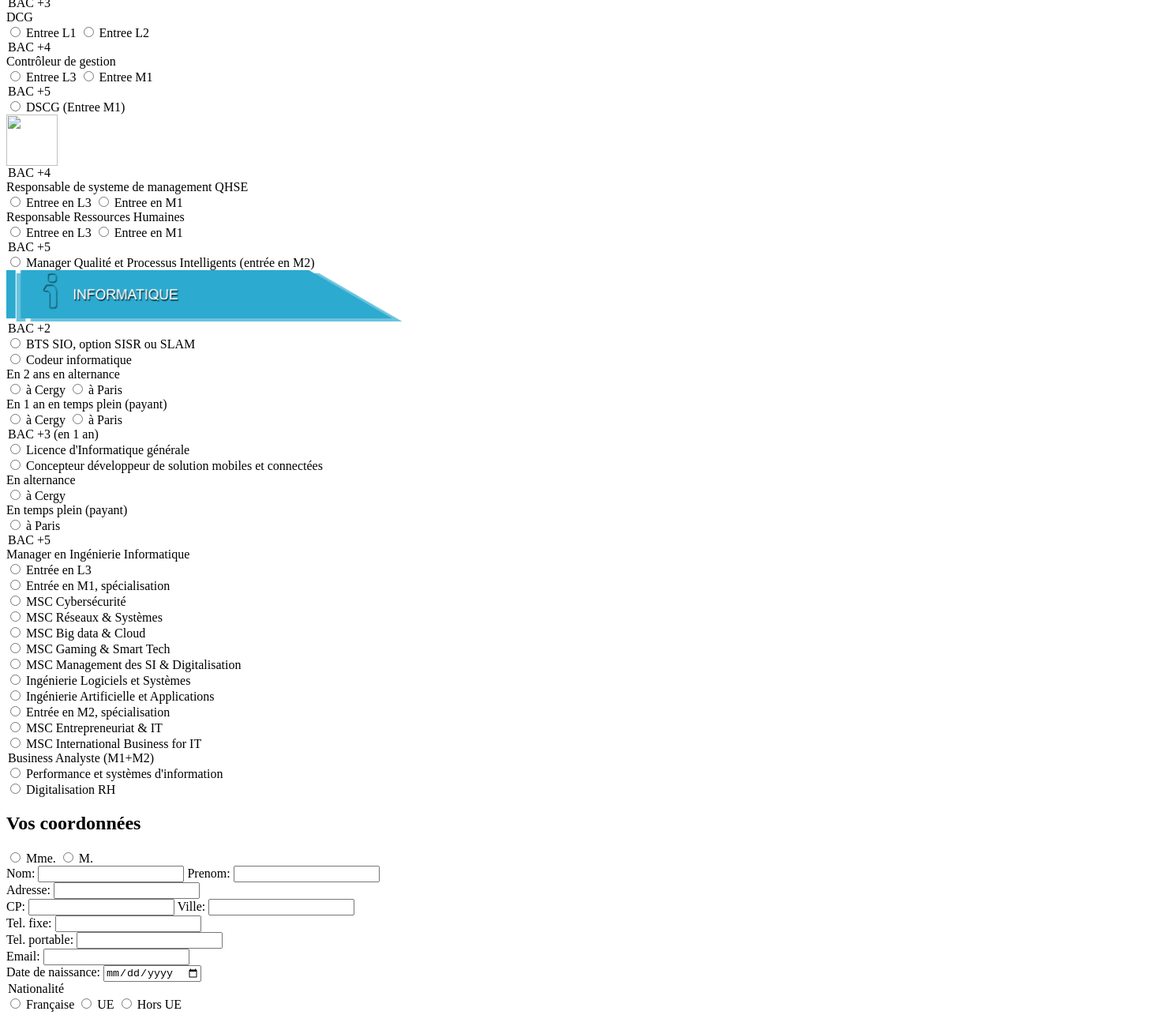
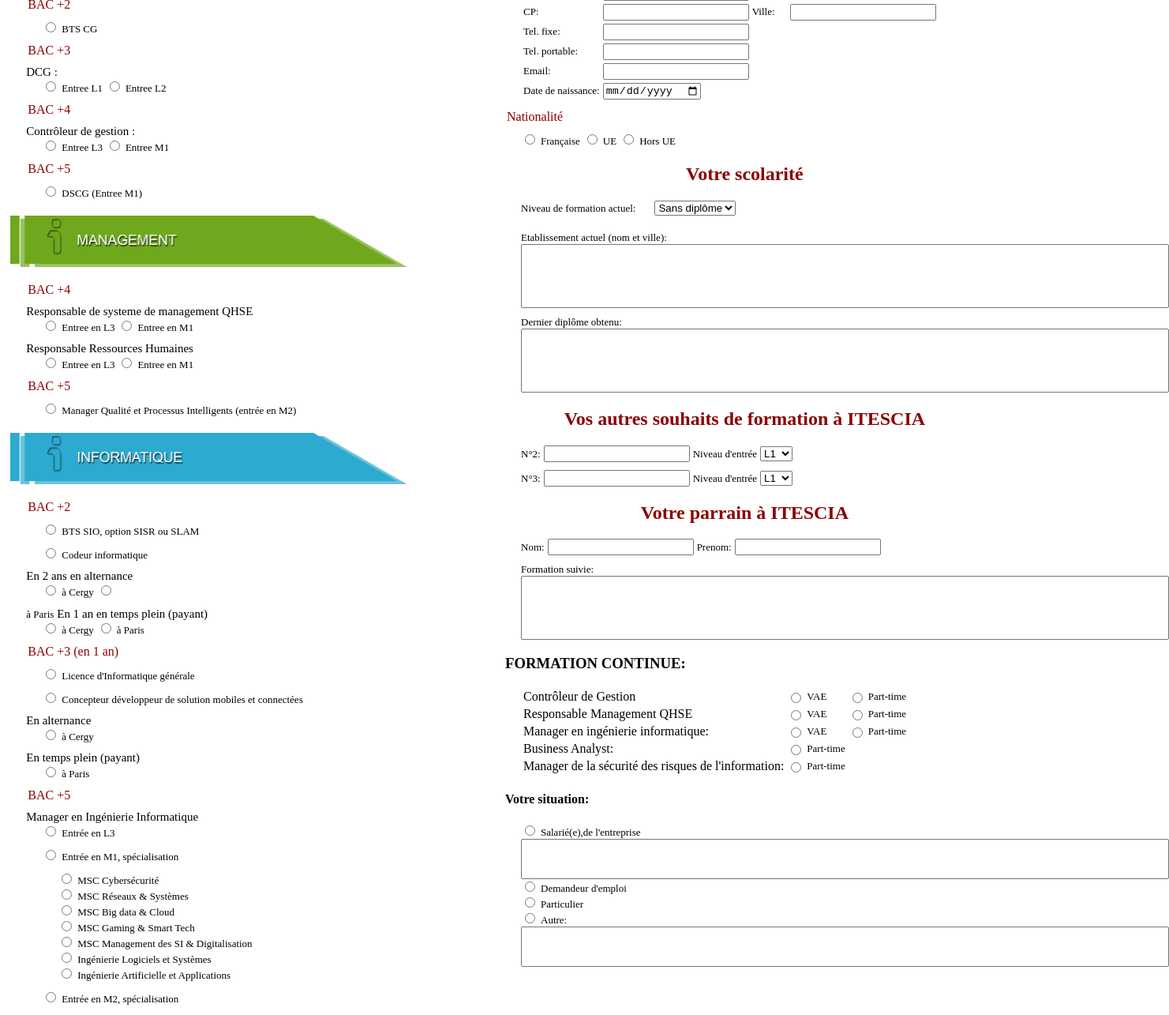
Before and after one commit to Lrt95/HTML, a plain HTML site: page index.html in a window 1280 px wide. Shown: the part 407-1692 px from the top of the page at 79% size, 1481 px wide, since content can reach past the window. Drawn offline with Linux system fonts and the light colour scheme; files that its build step writes are made by us from their sources.

Commit message:
css body

```diff
--- a/assets/css/style.css
+++ b/assets/css/style.css
@@ -0,0 +1,65 @@
+body section {
+    width: 48%;
+}
+body form {
+    display: flex;
+    flex: 1 ;
+    flex-wrap: wrap;
+    justify-content: center;
+}
+
+body legend {
+    color: darkred;
+    margin-bottom: 10px;
+}
+
+body label {
+    font-size: 13px;
+}
+
+body span {
+    font-size: 15px;
+}
+
+.btn-send {
+    width: 10%;
+}
+.title {
+    color: darkred;
+    text-align: center;
+}
+
+.subtitle {
+    color: darkred;
+    text-align: center;
+}
+
+.gestion {
+    margin: 20px;
+}
+
+.management {
+    margin: 20px;
+}
+
+.informatique {
+    margin: 20px;
+}
+
+.information {
+    margin: 20px;
+}
+
+.list {
+    margin-left: 20px;
+    margin-bottom: 10px;
+}
+
+.sub-list {
+    margin-left: 20px;
+    margin-bottom: 10px;
+}
+
+.scolarity-text {
+    resize: none;
+}
--- a/index.html
+++ b/index.html
@@ -4,7 +4,7 @@
     <meta charset="utf-8">
     <title>Formulaire informations Itescia</title>
     <link rel="icon" type="image/png" href="assets/image/itescia.png" />
-    <link rel="stylesheet" href="style.css" />
+    <link rel="stylesheet" href="assets/css/style.css" />
 </head>
 
 
@@ -27,20 +27,18 @@
 
 
 <body>
-    <h1>Demande d'information Itescia</h1>
+    <h1 class="title">Demande d'information Itescia</h1>
     <form>
         <section>
-            <h2>Votre 1er choix de formation à Itescia</h2>
-
-
+            <h2 class="subtitle">Votre 1er choix de formation à Itescia</h2>
             <aside>
                 <img src="assets/image/banniere_gestion.png"
                      alt="logo gestion"
                      height="65px">
             </aside>
-            <article>
+            <article class="gestion">
                 <legend>BAC +2</legend>
-                <div>
+                <div class="list">
                     <input type="radio"
                            id="bts_cg"
                            name="select_formation"
@@ -48,8 +46,8 @@
                     <label for="bts_cg">BTS CG</label>
                 </div>
                 <legend>BAC +3</legend>
-                <span>DCG</span>
-                <div>
+                <span>DCG :</span>
+                <div class="list">
                     <input type="radio"
                            id="dcg_l1"
                            name="select_formation"
@@ -62,8 +60,8 @@
                     <label for="dcg_l2">Entree L2</label>
                 </div>
                 <legend>BAC +4</legend>
-                <span>Contrôleur de gestion</span>
-                <div>
+                <span>Contrôleur de gestion :</span>
+                <div class="list">
                     <input type="radio"
                            id="bac4_l3"
                            name="select_formation"
@@ -76,7 +74,7 @@
                     <label for="bac_m1">Entree M1</label>
                 </div>
                 <legend>BAC +5</legend>
-                <div>
+                <div class="list">
                     <input type="radio"
                            id="bac5"
                            name="select_formation"
@@ -87,13 +85,13 @@
 
 
             <aside>
-                <img src="assets/image/banniere_anagement.png"
+                <img src="assets/image/banniere_management.png"
                 height="65px">
             </aside>
-            <article>
+            <article class="management">
                 <legend>BAC +4</legend>
                 <span>Responsable de systeme de management QHSE</span>
-                <div>
+                <div class="list">
                     <input type="radio"
                            id="rsmqhse_l3"
                            name="select_formation"
@@ -106,7 +104,7 @@
                     <label for="rsmqhse_m1">Entree en M1</label>
                 </div>
                 <span>Responsable Ressources Humaines</span>
-                <div>
+                <div class="list">
                 <input type="radio"
                        id="rrh_l3"
                        name="select_formation"
@@ -119,7 +117,7 @@
                     <label for="rrh_m1">Entree en M1</label>
                 </div>
                 <legend>BAC +5</legend>
-                <div>
+                <div class="list">
                     <input type="radio"
                            id="mqpi"
                            name="select_formation"
@@ -133,14 +131,16 @@
                 <img src="assets/image/banniere_informatique.png"
                 height="65px">
             </aside>
-            <article>
+            <article class="informatique">
                 <legend>BAC +2</legend>
+                <div class="list">
                     <input type="radio"
                            id="bts_sio"
                            name="select_formation"
                            value="entree_bts_sio">
                     <label for="bts_sio">BTS SIO, option SISR ou SLAM</label>
-                <div>
+                </div>
+                <div class="list">
                     <input type="radio"
                            id="codeur_informatique"
                            name="select_formation"
@@ -148,7 +148,7 @@
                     <label for="codeur_informatique">Codeur informatique</label>
                 </div>
                     <span>En 2 ans en alternance</span>
-                    <div>
+                    <div class="list">
                         <input type="radio"
                                id="codeur_cergy_alt"
                                name="select_place"
@@ -158,10 +158,10 @@
                                id="codeur_paris_alt"
                                name="select_place"
                                value="entree_codeur">
+                    </div>
                     <label for="codeur_paris_alt">à Paris</label>
-                    </div>
                     <span>En 1 an en temps plein (payant)</span>
-                    <div>
+                    <div class="list">
                         <input type="radio"
                                id="codeur_cergy"
                                name="select_place"
@@ -174,14 +174,14 @@
                         <label for="codeur_paris">à Paris</label>
                     </div>
                 <legend>BAC +3 (en 1 an)</legend>
-                <div>
+                <div class="list">
                     <input type="radio"
                            id="lig"
                            name="select_formation"
                            value="entree_lig">
                     <label for="lig">Licence d'Informatique générale</label>
                 </div>
-                <div>
+                <div class="list">
                     <input type="radio"
                            id="cdsmc"
                            name="select_formation"
@@ -189,7 +189,7 @@
                     <label for="cdsmc">Concepteur développeur de solution mobiles et connectées</label>
                 </div>
                 <span>En alternance</span>
-                <div>
+                <div class="list">
                     <input type="radio"
                            id="cdsmc_cergy"
                            name="select_place"
@@ -197,7 +197,7 @@
                     <label for="cdsmc_cergy">à Cergy</label>
                 </div>
                 <span>En temps plein (payant)</span>
-                <div>
+                <div class="list">
                     <input type="radio"
                            id="cdsmc_paris"
                            name="select_place"
@@ -206,21 +206,22 @@
                 </div>
                 <legend>BAC +5</legend>
                 <span>Manager en Ingénierie Informatique</span>
-                <div>
+                <div class="list">
                     <input type="radio"
                            id="mii_l3"
                            name="select_formation"
                            value="entree_mii">
                     <label for="mii_l3">Entrée en L3</label>
                 </div>
-                <div>
+                <div class="list">
                     <input type="radio"
                            id="mii_m1"
                            name="select_formation"
                            value="entree_mii">
                     <label for="mii_m1">Entrée en M1, spécialisation</label>
                 </div>
-                <div>
+                <div class="list">
+                    <div class="sub-list">
                         <div>
                             <input type="radio"
                                    id="msc_cyb"
@@ -271,14 +272,16 @@
                             <label for="ing_ia">Ingénierie Artificielle et Applications</label>
                         </div>
                     </div>
-                <div>
+                </div>
+                <div class="list">
                     <input type="radio"
                            id="mii_m2"
                            name="select_formation"
                            value="entree_mii">
                     <label for="mii_m2">Entrée en M2, spécialisation</label>
                 </div>
-                <div>
+                <div class="list">
+                    <div class="sub-list">
                         <div>
                             <input type="radio"
                                    id="msc_ent_it"
@@ -291,15 +294,16 @@
                             <label for="msc_int_it">MSC International Business for IT</label>
                         </div>
                     </div>
+                </div>
                 <legend>Business Analyste (M1+M2)</legend>
-                <div>
+                <div class="list">
                 <input type="radio"
                        id="perfo_sys_info"
                        name="select_option"
                        value="entree_business_analyste">
                 <label for="perfo_sys_info">Performance et systèmes d'information</label>
                 </div>
-                <div>
+                <div class="list">
                 <input type="radio"
                        id="digi_rh"
                        name="select_option"
@@ -308,12 +312,12 @@
                 </div>
             </article>
         </section>
-        <section>
+        <section class="information">
 
 
             <article>
-                <h2>Vos coordonnées</h2>
-                <div>
+                <h2 class="subtitle">Vos coordonnées</h2>
+                <div class="list">
                     <input type="radio"
                            name="gender"
                            id="female"
@@ -326,71 +330,99 @@
                            value="male"
                            required>
                     <label for="male">M.</label>
-                </div>
-                <div>
-                    <label for="last_name">Nom:</label>
-                    <input type="text"
+                    <table>
+                        <tr>
+                            <td><label for="last_name">Nom:</label></td>
+                            <td> <input type="text"
                                         name="last_name"
                                         id="last_name"
-                           required>
-                    <label for="first_name">Prenom:</label>
-                    <input type="text"
+                                        required></td>
+                            <td><label for="first_name">Prenom:</label></td>
+                            <td><input type="text"
                                        name="first_name"
                                        id="first_name"
-                           required>
-                </div>
-                <div>
-                    <label for="address">Adresse:</label>
-                    <input type="text"
+                                       required></td>
+                        </tr>
+                        <tr>
+                            <td><label for="address">Adresse:</label></td>
+                            <td><input type="text"
                                        name="address"
                                        id="address"
-                           required>
-                </div>
-                <div>
+                                       required></td>
+                        </tr>
+                        <tr>
+                            <td>
                                 <label for="postal_code">CP:</label>
+                            </td>
+                            <td>
                                 <input type="text"
                                        name="postal_code"
                                        id="postal_code"
                                        required>
+                            </td>
+                            <td>
                                 <label for="city">Ville:</label>
+                            </td>
+                            <td>
                                 <input type="text"
                                        name="city"
                                        id="city"
                                        required>
-                </div>
-                <div>
+                            </td>
+                        </tr>
+                        <tr>
+                            <td>
                                 <label for="phone">Tel. fixe:</label>
+                            </td>
+                            <td>
                                 <input type="tel"
                                        maxlength="10"
                                        pattern="[0-9]{2}-[0-9]{2}-[0-9]{2}-[0-9]{2}-[0-9]{2}"
                                        name="phone" id="phone"
                                        required>
-                </div>
-                <div>
+                            </td>
+                        </tr>
+                        <tr>
+                            <td>
                                 <label for="gsm">Tel. portable:</label>
+                            </td>
+                            <td>
                                 <input type="tel"
                                        maxlength="10"
                                        pattern="[0-9]{2}-[0-9]{2}-[0-9]{2}-[0-9]{2}-[0-9]{2}"
                                        name="gsm"
                                        id="gsm"
                                        required>
-                </div>
-                <div>
+                            </td>
+                        </tr>
+                        <tr>
+                            <td>
                                 <label for="email">Email:</label>
+                            </td>
+                            <td>
                                 <input type="email"
                                        name="email"
                                        id="email"
                                        required>
-                </div>
-                <div>
+                            </td>
+                        </tr>
+                        <tr>
+                            <td>
                                 <label for="birthday">Date de naissance:</label>
+                            </td>
+                            <td>
                                 <input type="date"
                                        name="birthday"
                                        id="birthday"
                                        required>
+                            </td>
+                        </tr>
+                    </table>
                 </div>
-                <div>
+
+
                 <legend>Nationalité</legend>
+                <div class="list">
                     <input type="radio"
                            name="nationality"
                            id="french"
@@ -414,11 +446,10 @@
 
 
             <article>
-                <h2>Votre scolarité</h2>
-                <div>
-                    <label for="formation">Niveau de formation actuel:</label>
-                    </br>
-                    <select name="formation" id="formation">
+                <h2 class="subtitle">Votre scolarité</h2>
+                <div class="list">
+                    <label>Niveau de formation actuel:</label>
+                    <select class="list" name="formation" id="formation">
                         <option value="none">Sans diplôme</option>
                         <option value="bac">Niveau BAC</option>
                         <option value="bac1">BAC +1</option>
@@ -428,19 +459,23 @@
                         <option value="bac5">BAC +5</option>
                     </select>
                 </div>
-                <div>
+                <div class="list">
                     <label for="school">Etablissement actuel (nom et ville):</label>
                     </br>
-                    <textarea
+                    <textarea class="scolarity-text"
+                              cols="100"
+                              rows="5"
                               name="school"
                               id="school"
                               required>
                     </textarea>
                 </div>
-                <div>
+                <div class="list">
                     <label for="degree">Dernier diplôme obtenu:</label>
                     </br>
-                    <textarea
+                    <textarea class="scolarity-text"
+                              cols="100"
+                              rows="5"
                               name="degree"
                               id="degree"
                               required>
@@ -450,8 +485,8 @@
 
 
             <article>
-                <h2>Vos autres souhaits de formation à ITESCIA</h2>
-                <div>
+                <h2 class="subtitle">Vos autres souhaits de formation à ITESCIA</h2>
+                <div class="list">
                     <label for="choice_2">N°2:</label>
                     <input type="text"
                            name="choice_2"
@@ -466,7 +501,7 @@
                         <option value="bac5">M2</option>
                     </select>
                 </div>
-                <div>
+                <div class="list">
                     <label for="choice_3">N°3:</label>
                     <input type="text"
                            name="choice_3"
@@ -485,8 +520,8 @@
 
 
             <article>
-                <h2>Votre parrain à ITESCIA</h2>
-                <div>
+                <h2 class="subtitle">Votre parrain à ITESCIA</h2>
+                <div class="list">
                     <label for="last_name_1">Nom:</label>
                     <input type="text"
                            name="last_name"
@@ -498,80 +533,127 @@
                            id="first_name_1"
                            required>
                 </div>
-                <div>
+                <div class="list">
                     <label for="formation_in_progress">Formation suivie:</label>
                     </br>
-                    <textarea
+                    <textarea class="scolarity-text"
+                            cols="100"
+                            rows="5"
                             name="formation_in_progress"
                             id="formation_in_progress"
                             required>
                     </textarea>
                 </div>
                 <h3>FORMATION CONTINUE:</h3>
-                <table>
+                <table class="list">
                   <tr>
-                <ul>
-                    <li>Contrôleur de Gestion
+                      <td>
+                          Contrôleur de Gestion
+                      </td>
+                      <td>
                           <input type="radio"
                                  name="radio"
                                  id="vae"
                                  required>
+                      </td>
+                      <td>
                           <label for="vae">VAE</label>
+                      </td>
+                      <td>
                           <input type="radio"
                                  name="radio"
                                  id="part_time"
                                  required>
+                      </td>
+                      <td>
                           <label for="part_time">Part-time</label>
-                    </li>
-                    <li>Responsable Management QHSE
+                      </td>
+                    </tr>
+                    <tr>
+                        <td>
+                            Responsable Management QHSE
+                        </td>
+                        <td>
                             <input type="radio"
                                    name="radio"
                                    id="vae_1"
                                    required>
+                        </td>
+                        <td>
                             <label for="vae_1">VAE</label>
+                        </td>
+                        <td>
                             <input type="radio"
                                    name="radio"
                                    id="part_time_1"
                                    required>
+                        </td>
+                        <td>
                             <label for="part_time_1">Part-time</label>
-                    </li>
-                    <li>Manager en ingénierie informatique:
+                        </td>
+                    </tr>
+                    <tr>
+                        <td>
+                            Manager en ingénierie informatique:
+                        </td>
+                        <td>
                             <input type="radio"
                                    name="radio"
                                    id="vae_2"
                                    required>
+                        </td>
+                        <td>
                             <label for="vae_2">VAE</label>
+                        </td>
+                        <td>
                             <input type="radio"
                                    name="radio"
                                    id="part_time_2"
                                    required>
+                        </td>
+                        <td>
                             <label for="part_time_2">Part-time</label>
-                    </li>
-                    <li>Business Analyst:
+                        </td>
+                    </tr>
+                    <tr>
+                        <td>
+                            Business Analyst:
+                        </td>
+                        <td>
                             <input type="radio"
                                    name="radio"
                                    id="part_time_3"
                                    required>
+                        </td>
+                        <td>
                             <label for="part_time_3">Part-time</label>
-                    </li>
-                    <li>Manager de la sécurité des risques de l'information:
+                        </td>
+                    </tr>
+                    <tr>
+                        <td>
+                        Manager de la sécurité des risques de l'information:
+                        </td>
+                        <td>
                             <input type="radio"
                                    name="radio"
                                    id="part_time_4"
                                    required>
+                        </td>
+                        <td>
                             <label for="part_time_4">Part-time</label>
-                    </li>
-                </ul>
+                        </td>
                     </tr>
               </table>
                 <h4>Votre situation:</h4>
-                <div>
+                <div class="list">
                     <input type="radio"
                            name="radio_1"
                            id="radio_employe"
                            required>
                     <label for="radio_employe">Salarié(e),de l'entreprise</label>
-                    <textarea
+                    <textarea class="scolarity-text"
+                              cols="100"
+                              rows="3"
                               name="radio_1"
                               id="text_employe_1"
                               required>
@@ -594,7 +676,9 @@
                            id="radio_other"
                            required>
                     <label for="radio_other">Autre:</label>
-                    <textarea
+                    <textarea class="scolarity-text"
+                              cols="100"
+                              rows="3"
                               name="radio_1"
                               id="text_other"
                               required>
@@ -602,7 +686,7 @@
                 </div>
             </article>
         </section>
-        <button>Envoie</button>
+        <button class="btn-send">Envoie</button>
     </form>
 </body>
 <footer>
```
Lines whose indentation alone changed are shown as unchanged.
